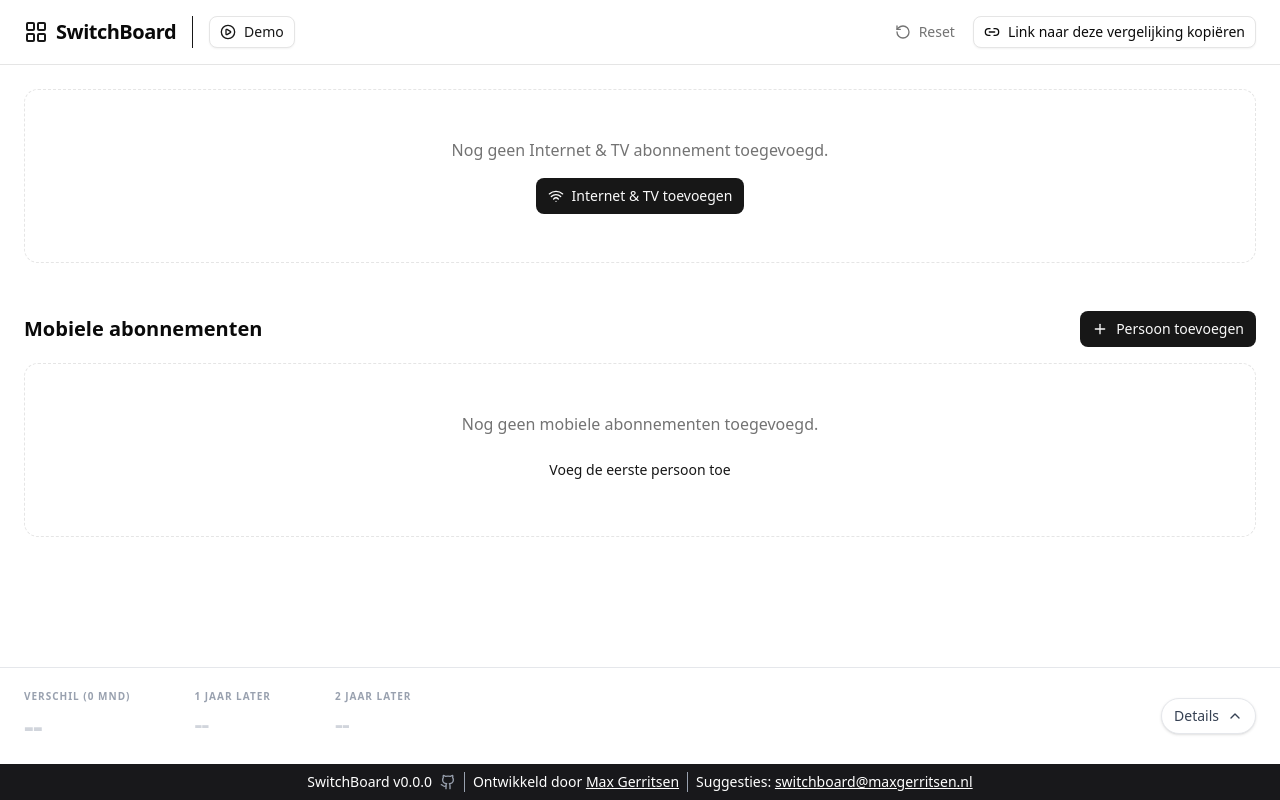
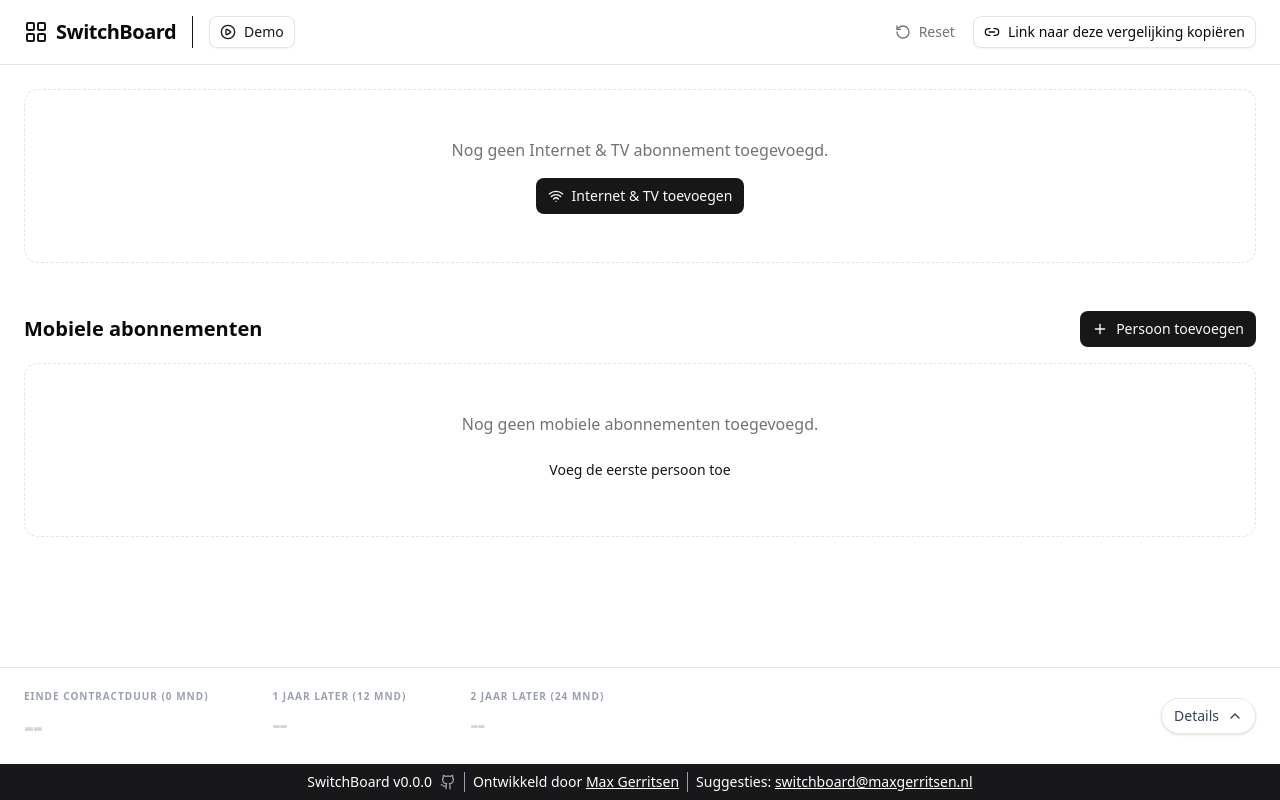
Before and after one commit to maxgerritsen/telco-switchboard, a React (Vite) app: page / in a window 1280 px wide. Built offline with nearby package versions, Linux system fonts and the light colour scheme.

Commit message:
fix: improved footer clarity

```diff
--- a/src/components/layout/StickyFooter.tsx
+++ b/src/components/layout/StickyFooter.tsx
@@ -196,7 +196,7 @@
                     <div className="flex gap-16 transition-opacity duration-300" style={{ opacity: expanded ? 0 : 1 }}>
                         <div>
                             <p className="text-[10px] font-bold text-gray-400 uppercase tracking-widest mb-1">
-                                Verschil ({maxDuration} mnd)
+                                Einde contractduur ({maxDuration} mnd)
                             </p>
                             <div className="text-3xl font-extrabold tracking-tight">
                                 {hasData ? (
@@ -208,7 +208,7 @@
                         </div>
                         <div className="hidden md:block">
                             <p className="text-[10px] font-bold text-gray-400 uppercase tracking-widest mb-1">
-                                1 jaar later
+                                1 jaar later ({maxDuration + 12} mnd)
                             </p>
                             <div className="text-2xl font-bold tracking-tight">
                                 {hasData ? (
@@ -220,7 +220,7 @@
                         </div>
                         <div className="hidden md:block">
                             <p className="text-[10px] font-bold text-gray-400 uppercase tracking-widest mb-1">
-                                2 jaar later
+                                2 jaar later ({maxDuration + 24} mnd)
                             </p>
                             <div className="text-2xl font-bold tracking-tight">
                                 {hasData ? (
```
